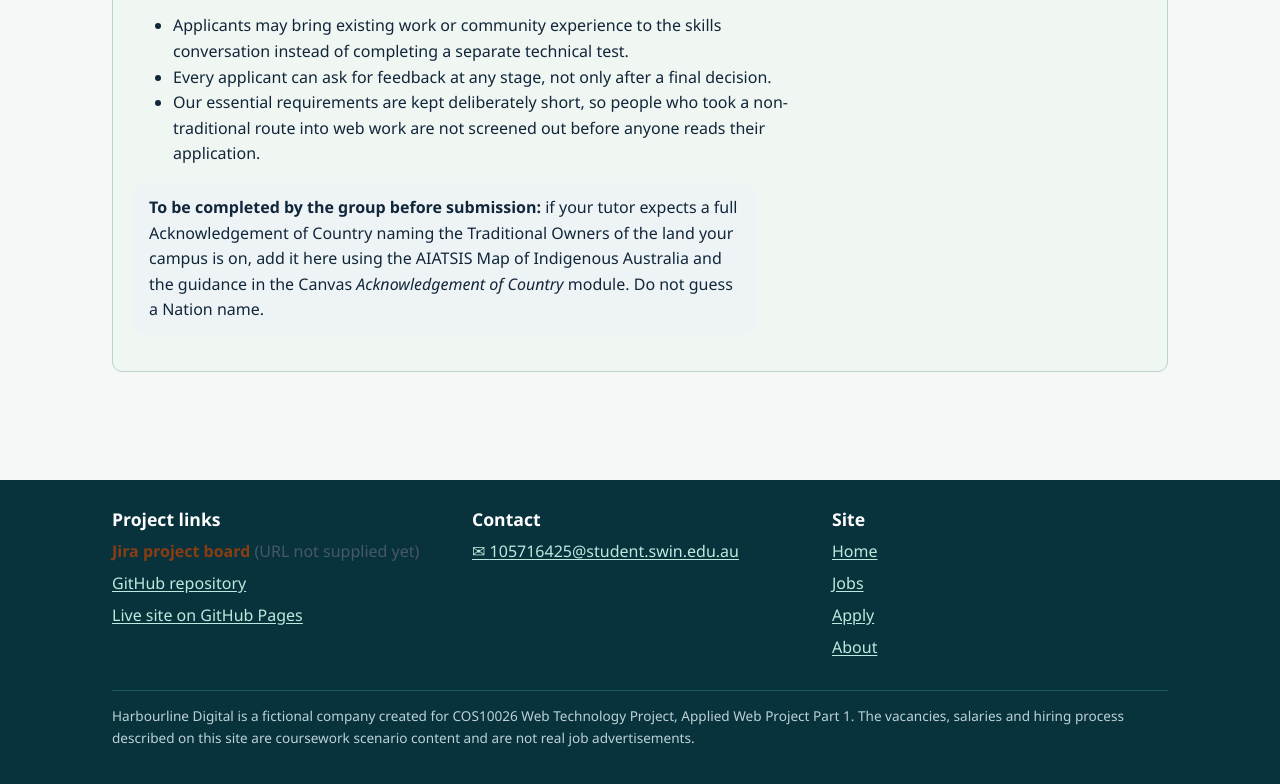
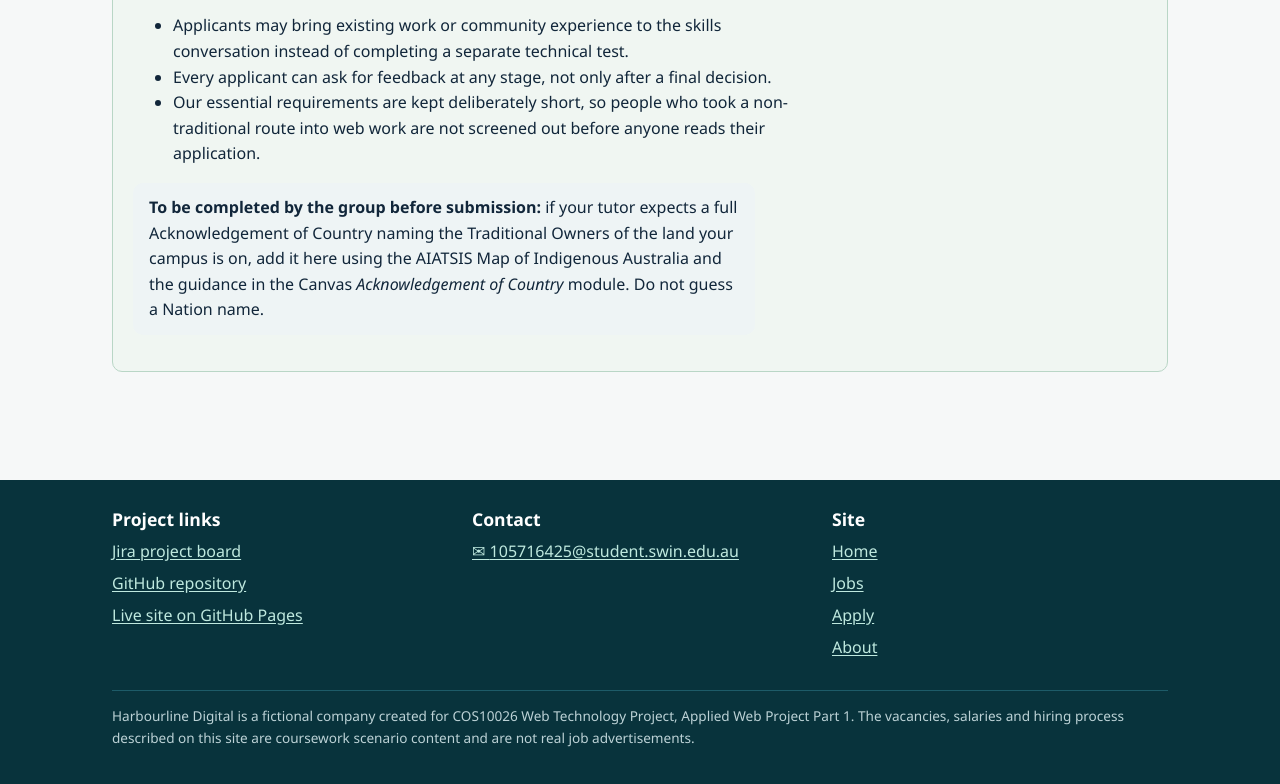
Before and after one commit to dangminh232006/Web-Project-Group-3, a plain HTML site: page index.html in a window 1280 px wide. Shown: the part 1874-2658 px from the top of the page. Drawn offline with Linux system fonts and the light colour scheme.

Commit message:
feat: link the Jira project board and drop the now-unused pending styles
All four footer items the brief asks for are now live links on every page:

  Jira project       https://group3-cos10026.atlassian.net/browse/SAM1
  GitHub repository  https://github.com/dangminh232006/Web-Project-Group-3
  GitHub Pages site  https://dangminh232006.github.io/Web-Project-Group-3/
  Contact email      105716425@student.swin.edu.au

The supplied Jira link pointed at a single issue (SAM1-11). The brief asks
for a project link, so the issue number was dropped to give /browse/SAM1.
The project key was read from the supplied issue key, not guessed, and a
board URL was avoided because the board id would have had to be invented.

With no pending markers left, the .pending and .pending::after rules are
dead code and have been removed. The pseudo-element selector requirement
is still met by a[href^="mailto:"]::before.

Board contents (epics, stories, tasks, two sprints) and tutor access could
not be verified from here and remain open items in the release checklist.

```diff
--- a/index.html
+++ b/index.html
@@ -246,18 +246,17 @@
     </div>
   </main>
 
-  <!-- Shared footer. The brief asks for four things here: a Jira project link,
-       a GitHub repository link, the live GitHub Pages link and an email link.
-       Three are live. The Jira board does not exist yet, so it is shown as an
-       explicit pending marker rather than a link that goes nowhere - see
-       docs/release-checklist.md. -->
+  <!-- Shared footer. All four items the brief asks for are now live links:
+       the Jira project, the GitHub repository, the deployed GitHub Pages site
+       and a contact email. The Jira link uses the project key, so it opens the
+       project rather than one issue. -->
   <footer id="site-footer">
     <div class="wrap">
       <div class="footer-grid">
         <div>
           <h2>Project links</h2>
           <ul>
-            <li><span class="pending">Jira project board</span></li>
+            <li><a href="https://group3-cos10026.atlassian.net/browse/SAM1">Jira project board</a></li>
             <li><a href="https://github.com/dangminh232006/Web-Project-Group-3">GitHub repository</a></li>
             <li><a href="https://dangminh232006.github.io/Web-Project-Group-3/">Live site on GitHub Pages</a></li>
           </ul>
--- a/styles.css
+++ b/styles.css
@@ -232,19 +232,6 @@ tbody th {
 /* Attribute selector: mark email links so their purpose is obvious. */
 a[href^="mailto:"]::before {
   content: "\2709\00a0";
-}
-
-/* A requirement we cannot satisfy yet is shown as an explicit pending marker
-   rather than a dead link. See docs/release-checklist.md. */
-.pending {
-  color: var(--c-accent);
-  font-weight: 600;
-}
-
-.pending::after {
-  content: " (URL not supplied yet)";
-  font-weight: 400;
-  color: var(--c-ink-soft);
 }
 
 .note {
```
Also changed, not shown: about.html (+5 -6 lines), apply.html (+5 -6 lines), jobs.html (+5 -6 lines), 4 other files.
